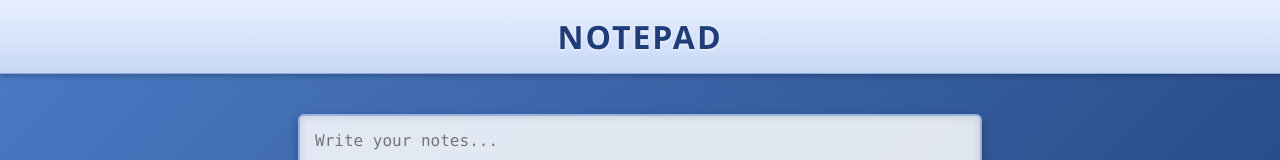
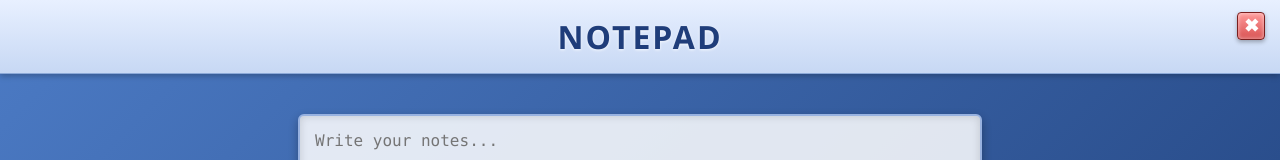
Before and after one commit to ArchilaG/mini-os, a plain HTML site: page Notas.html in a window 1280 px wide. Shown: the top 160 px of the page. Drawn offline with Linux system fonts and the light colour scheme.

Commit message:
Añadi un boton para cerrar la app

```diff
--- a/Notas.html
+++ b/Notas.html
@@ -14,5 +14,8 @@
         <textarea id="notepad" cols="75" rows="30" placeholder="Write your notes..."></textarea>
         <input class="note-button" type="submit" name="button" value="Save" onclick="saveNote()">
     </div>
+    <button class="close-btn" onclick="window.location.href='index.html'">✖</button>
+</header>
+
 </body>
 </html>
--- a/style_cf.css
+++ b/style_cf.css
@@ -88,3 +88,29 @@
     background: linear-gradient(to bottom, #c9daf7, #9db4e3);
     transform: scale(0.98); /* Efecto de "presionar" */
 }
+/* Botón X estilo Windows Vista */
+.close-btn {
+    position: absolute;           /* Lo pone flotante */
+    top: 12px;                    /* Lo baja un poquito */
+    right: 15px;                  /* Lo lleva a la esquina */
+    background: linear-gradient(to bottom, #ff9a9a, #d95353); /* Rojo Vista */
+    border: 1px solid #7a1f1f;
+    color: white;
+    font-size: 18px;
+    font-weight: bold;
+    width: 28px;
+    height: 28px;
+    border-radius: 4px;
+    cursor: pointer;
+    box-shadow: 0 2px 4px rgba(0,0,0,0.3),
+                inset 0 0 4px rgba(255,255,255,0.6);
+    transition: 0.2s;
+}
+
+.close-btn:hover {
+    background: linear-gradient(to bottom, #ffb3b3, #c83f3f);
+}
+
+.close-btn:active {
+    transform: scale(0.92);  /* Efecto de presionar */
+}
```
